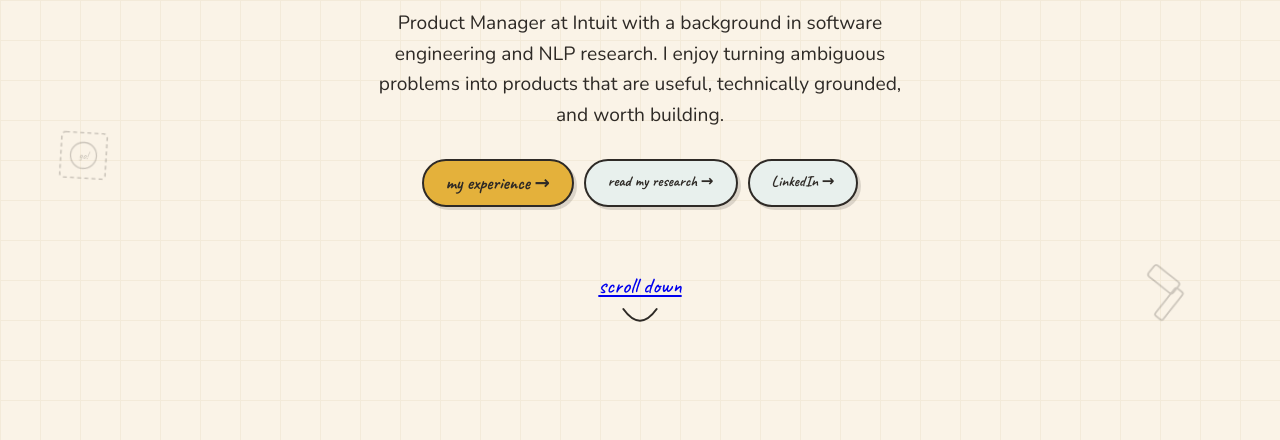
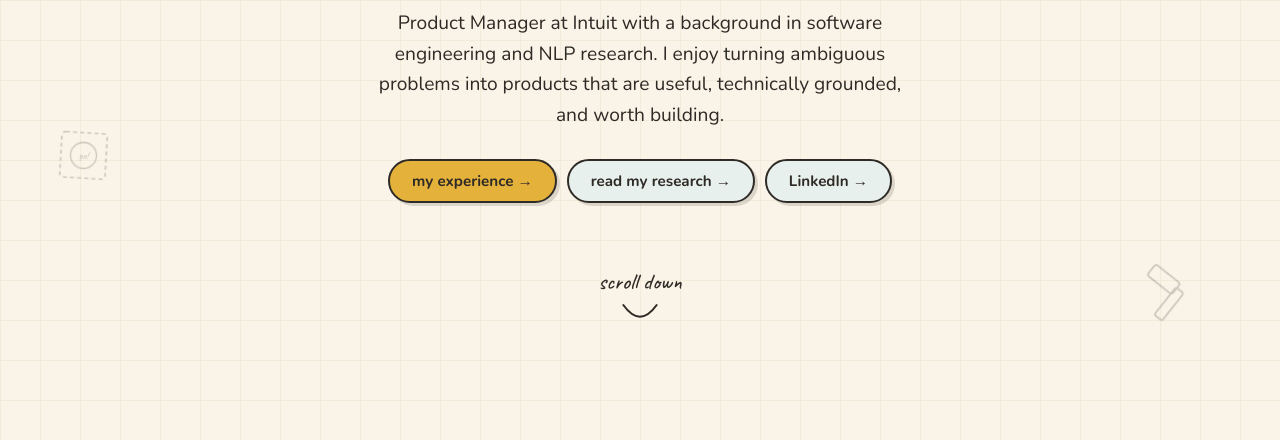
Before and after one commit to sirivaks/personal-website, a plain HTML site: page index.html in a window 1280 px wide. Shown: the part 360-800 px from the top of the page. Drawn offline with nearby package versions, Linux system fonts and the light colour scheme.

Commit message:
Update style.css

```diff
--- a/style.css
+++ b/style.css
@@ -15,7 +15,7 @@
 
 * { box-sizing: border-box; }
 
-html { scroll-behavior: smooth; scroll-padding-top: 72px; }
+html { scroll-behavior: smooth; scroll-padding-top: 72px; overflow-x: hidden; }
 
 body {
   margin: 0;
@@ -26,7 +26,6 @@ body {
   background-size: 40px 40px;
   color: var(--ink);
   font-family: var(--font-body);
-  overflow-x: hidden;
   position: relative;
 }
 
@@ -159,12 +158,6 @@ p { line-height: 1.6; }
   margin: 18px auto 0;
   line-height: 1.3;
 }
-.hero-creds {
-  font-family: var(--font-hand);
-  font-size: 1.3rem;
-  color: var(--accent-2);
-  margin: 16px 0 0;
-}
 .hero-sub {
   font-size: clamp(1.05rem, 2.2vw, 1.2rem);
   max-width: 540px;
@@ -178,8 +171,12 @@ p { line-height: 1.6; }
   flex-direction: column;
   align-items: center;
   gap: 4px;
+  color: var(--ink);
+  text-decoration: none;
   animation: bob 2s ease-in-out infinite;
+  cursor: pointer;
 }
+.scroll-cue:hover { color: var(--accent-1); }
 .scroll-arrow { width: 40px; height: 30px; }
 @keyframes bob {
   0%, 100% { transform: translateY(0); }
@@ -324,8 +321,8 @@ section {
   display: inline-block;
   background: var(--accent-3);
   color: var(--ink);
-  font-family: var(--font-hand);
-  font-size: 1.15rem;
+  font-family: var(--font-body);
+  font-size: 0.95rem;
   font-weight: 700;
   text-decoration: none;
   padding: 10px 22px;
```
